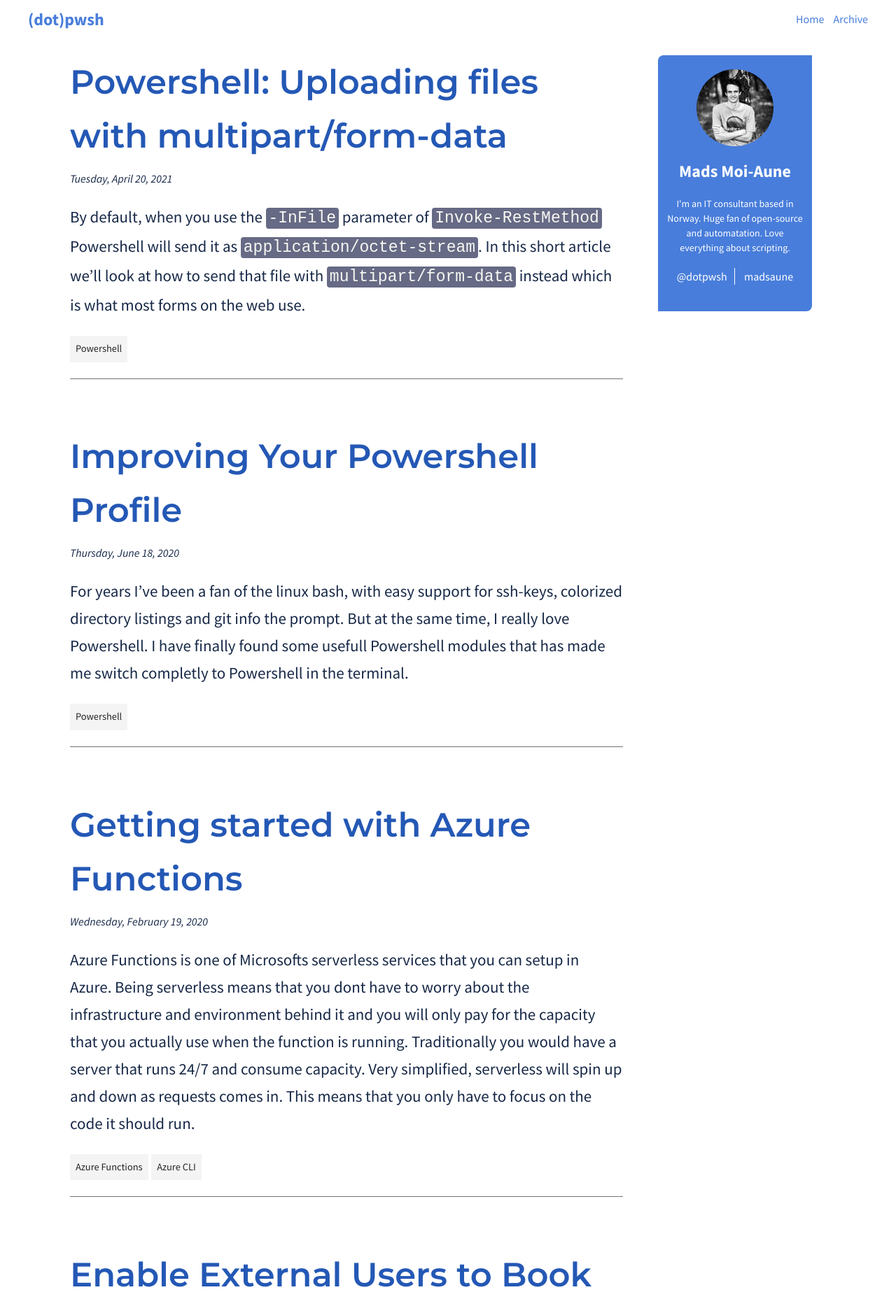
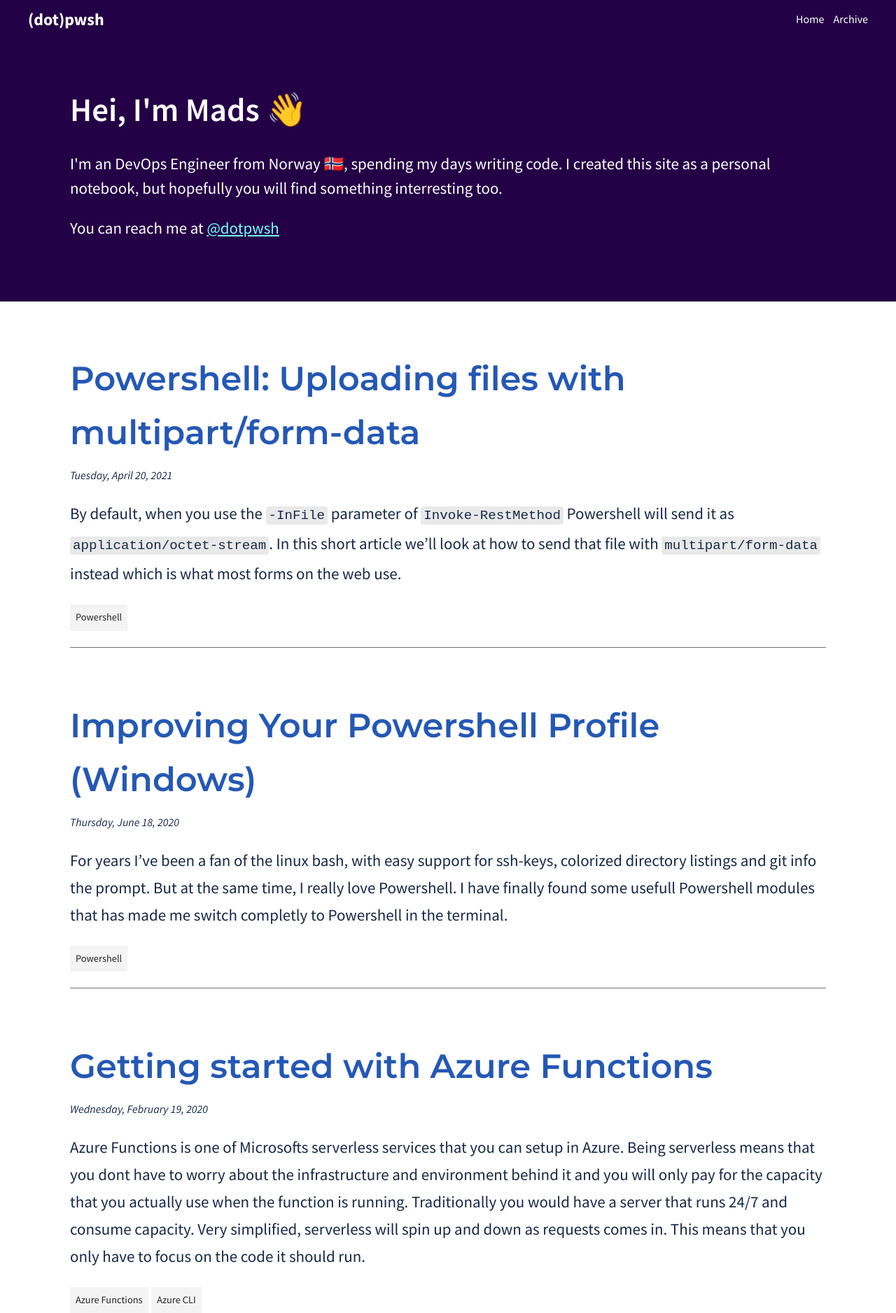
Before and after one commit to madsaune/dotsh.no, a Jekyll site: the page built from index.html, in a window 1280 px wide. Shown: the top 1877 px of the page at 70% size. Built offline with Jekyll 4.4.1, drawn with Linux system fonts in a browser that asks for light colours; the list of posts is cut into pages by our own code.

Commit message:
Improved design

```diff
--- a/_includes/sidebar.html
+++ /dev/null
@@ -1,24 +0,0 @@
-<div class="widget">
-    <div class="widget--body">
-        <div class="contact_card">
-            <img class="contact_card--img" src="{{ site.baseurl }}assets/img/avatar.jpeg">
-            <h3 class="contact_card--name">{{ site.author.name }}</h3>
-            <p class="contact_card--bio">{{ site.author.description }}</p>
-            <ul class="contact_card--social-links">
-                <li><a href="https://twitter.com/{{ site.social_media.twitter }}">@{{ site.social_media.twitter }}</a></li>
-                <li><a href="https://github.com/{{ site.social_media.github }}">{{ site.social_media.github }}</a></li>
-            </ul>
-        </div>
-    </div>
-</div> <!-- end widget -->
-
-<!-- <div class="widget">
-    <h2 class="widget--title">Tags</h2>
-    <div class="widget--body">
-        <ul class="tag_list">
-            {% for tag in site.tags %}
-            <li class="tag_list--item">{{ tag[0] }} ({{ tag[1] | size }})</li>
-            {% endfor %}
-        </ul>
-    </div>
-</div> end widget -->
--- a/_layouts/default.html
+++ b/_layouts/default.html
@@ -23,10 +23,22 @@
 
 <body>
   <header>
-        <h1>{{ site.title }}</h1>
+    <h1><a href="/">{{ site.title }}</a></h1>
 
     {% include navbar.html %}
   </header>
+
+  <aside class="introduction">
+    <!-- <img class="introduction__image" src="/images/avatar.jpg" alt="Mads Moi-Aune"> -->
+    <div class="introduction__content">
+      <h2 class="introduction__title">Hei, I'm Mads 👋</h2>
+      <div class="introduction__body">
+        <p>I'm an DevOps Engineer from Norway 🇳🇴, spending my days writing code. I created this site as a personal
+          notebook, but hopefully you will find something interresting too.</p>
+        <p>You can reach me at <a href="https://twitter.com/dotpwsh">@dotpwsh</a></p>
+      </div>
+    </div>
+  </aside>
 
   <div class="container">
 
@@ -36,11 +48,6 @@
 
     </section>
 
-        <section class="sidebar">
-
-            {% include sidebar.html %}
-
-        </section>
   </div>
 
   <footer>
--- a/_posts/2020-06-18-improving-powershell-profile.md
+++ b/_posts/2020-06-18-improving-powershell-profile.md
@@ -1,6 +1,6 @@
 ---
 layout: post
-title: "Improving Your Powershell Profile"
+title: "Improving Your Powershell Profile (Windows)"
 tags: ['Powershell']
 published: true
 ---
--- a/_sass/_syntax.scss
+++ /dev/null
@@ -1,91 +0,0 @@
-/* Dracula Theme v1.2.5
- *
- * https://github.com/zenorocha/dracula-theme
- *
- * Copyright 2016, All rights reserved
- *
- * Code licensed under the MIT license
- * http://zenorocha.mit-license.org
- *
- * @author Rob G <wowmotty@gmail.com>
- * @author Chris Bracco <chris@cbracco.me>
- * @author Zeno Rocha <hi@zenorocha.com>
- */
-
- .highlight .hll { background-color: #f1fa8c }
- .highlight  { background: #282a36; color: #f8f8f2 }
- .highlight .c { color: #6272a4 } /* Comment */
- .highlight .err { color: #f8f8f2 } /* Error */
- .highlight .g { color: #f8f8f2 } /* Generic */
- .highlight .k { color: #ff79c6 } /* Keyword */
- .highlight .l { color: #f8f8f2 } /* Literal */
- .highlight .n { color: #f8f8f2 } /* Name */
- .highlight .o { color: #ff79c6 } /* Operator */
- .highlight .x { color: #f8f8f2 } /* Other */
- .highlight .p { color: #f8f8f2 } /* Punctuation */
- .highlight .ch { color: #6272a4 } /* Comment.Hashbang */
- .highlight .cm { color: #6272a4 } /* Comment.Multiline */
- .highlight .cp { color: #ff79c6 } /* Comment.Preproc */
- .highlight .cpf { color: #6272a4 } /* Comment.PreprocFile */
- .highlight .c1 { color: #6272a4 } /* Comment.Single */
- .highlight .cs { color: #6272a4 } /* Comment.Special */
- .highlight .gd { color: #8b080b } /* Generic.Deleted */
- .highlight .ge { color: #f8f8f2; text-decoration: underline } /* Generic.Emph */
- .highlight .gr { color: #f8f8f2 } /* Generic.Error */
- .highlight .gh { color: #f8f8f2; font-weight: bold } /* Generic.Heading */
- .highlight .gi { color: #f8f8f2; font-weight: bold } /* Generic.Inserted */
- .highlight .go { color: #44475a } /* Generic.Output */
- .highlight .gp { color: #f8f8f2 } /* Generic.Prompt */
- .highlight .gs { color: #f8f8f2 } /* Generic.Strong */
- .highlight .gu { color: #f8f8f2; font-weight: bold } /* Generic.Subheading */
- .highlight .gt { color: #f8f8f2 } /* Generic.Traceback */
- .highlight .kc { color: #ff79c6 } /* Keyword.Constant */
- .highlight .kd { color: #8be9fd; font-style: italic } /* Keyword.Declaration */
- .highlight .kn { color: #ff79c6 } /* Keyword.Namespace */
- .highlight .kp { color: #ff79c6 } /* Keyword.Pseudo */
- .highlight .kr { color: #ff79c6 } /* Keyword.Reserved */
- .highlight .kt { color: #8be9fd } /* Keyword.Type */
- .highlight .ld { color: #f8f8f2 } /* Literal.Date */
- .highlight .m { color: #bd93f9 } /* Literal.Number */
- .highlight .s { color: #f1fa8c } /* Literal.String */
- .highlight .na { color: #50fa7b } /* Name.Attribute */
- .highlight .nb { color: #8be9fd; font-style: italic } /* Name.Builtin */
- .highlight .nc { color: #50fa7b } /* Name.Class */
- .highlight .no { color: #f8f8f2 } /* Name.Constant */
- .highlight .nd { color: #f8f8f2 } /* Name.Decorator */
- .highlight .ni { color: #f8f8f2 } /* Name.Entity */
- .highlight .ne { color: #f8f8f2 } /* Name.Exception */
- .highlight .nf { color: #50fa7b } /* Name.Function */
- .highlight .nl { color: #8be9fd; font-style: italic } /* Name.Label */
- .highlight .nn { color: #f8f8f2 } /* Name.Namespace */
- .highlight .nx { color: #f8f8f2 } /* Name.Other */
- .highlight .py { color: #f8f8f2 } /* Name.Property */
- .highlight .nt { color: #ff79c6 } /* Name.Tag */
- .highlight .nv { color: #8be9fd; font-style: italic } /* Name.Variable */
- .highlight .ow { color: #ff79c6 } /* Operator.Word */
- .highlight .w { color: #f8f8f2 } /* Text.Whitespace */
- .highlight .mb { color: #bd93f9 } /* Literal.Number.Bin */
- .highlight .mf { color: #bd93f9 } /* Literal.Number.Float */
- .highlight .mh { color: #bd93f9 } /* Literal.Number.Hex */
- .highlight .mi { color: #bd93f9 } /* Literal.Number.Integer */
- .highlight .mo { color: #bd93f9 } /* Literal.Number.Oct */
- .highlight .sa { color: #f1fa8c } /* Literal.String.Affix */
- .highlight .sb { color: #f1fa8c } /* Literal.String.Backtick */
- .highlight .sc { color: #f1fa8c } /* Literal.String.Char */
- .highlight .dl { color: #f1fa8c } /* Literal.String.Delimiter */
- .highlight .sd { color: #f1fa8c } /* Literal.String.Doc */
- .highlight .s2 { color: #f1fa8c } /* Literal.String.Double */
- .highlight .se { color: #f1fa8c } /* Literal.String.Escape */
- .highlight .sh { color: #f1fa8c } /* Literal.String.Heredoc */
- .highlight .si { color: #f1fa8c } /* Literal.String.Interpol */
- .highlight .sx { color: #f1fa8c } /* Literal.String.Other */
- .highlight .sr { color: #f1fa8c } /* Literal.String.Regex */
- .highlight .s1 { color: #f1fa8c } /* Literal.String.Single */
- .highlight .ss { color: #f1fa8c } /* Literal.String.Symbol */
- .highlight .bp { color: #f8f8f2; font-style: italic } /* Name.Builtin.Pseudo */
- .highlight .fm { color: #50fa7b } /* Name.Function.Magic */
- .highlight .vc { color: #8be9fd; font-style: italic } /* Name.Variable.Class */
- .highlight .vg { color: #8be9fd; font-style: italic } /* Name.Variable.Global */
- .highlight .vi { color: #8be9fd; font-style: italic } /* Name.Variable.Instance */
- .highlight .vm { color: #8be9fd; font-style: italic } /* Name.Variable.Magic */
- .highlight .il { color: #bd93f9 } /* Literal.Number.Integer.Long */
--- /dev/null
+++ b/_sass/_tomorrow.scss
@@ -0,0 +1,69 @@
+/**
+Source: https://github.com/mozmorris/tomorrow-pygments
+*/
+
+.highlight .hll { background-color: #d6d6d6 }
+.highlight  { background: #ffffff; color: #4d4d4c }
+.highlight .c { color: #8e908c } /* Comment */
+.highlight .err { color: #c82829 } /* Error */
+.highlight .k { color: #8959a8 } /* Keyword */
+.highlight .l { color: #f5871f } /* Literal */
+.highlight .n { color: #4d4d4c } /* Name */
+.highlight .o { color: #3e999f } /* Operator */
+.highlight .p { color: #4d4d4c } /* Punctuation */
+.highlight .cm { color: #8e908c } /* Comment.Multiline */
+.highlight .cp { color: #8e908c } /* Comment.Preproc */
+.highlight .c1 { color: #8e908c } /* Comment.Single */
+.highlight .cs { color: #8e908c } /* Comment.Special */
+.highlight .gd { color: #c82829 } /* Generic.Deleted */
+.highlight .ge { font-style: italic } /* Generic.Emph */
+.highlight .gh { color: #4d4d4c; font-weight: bold } /* Generic.Heading */
+.highlight .gi { color: #718c00 } /* Generic.Inserted */
+.highlight .gp { color: #8e908c; font-weight: bold } /* Generic.Prompt */
+.highlight .gs { font-weight: bold } /* Generic.Strong */
+.highlight .gu { color: #3e999f; font-weight: bold } /* Generic.Subheading */
+.highlight .kc { color: #8959a8 } /* Keyword.Constant */
+.highlight .kd { color: #8959a8 } /* Keyword.Declaration */
+.highlight .kn { color: #3e999f } /* Keyword.Namespace */
+.highlight .kp { color: #8959a8 } /* Keyword.Pseudo */
+.highlight .kr { color: #8959a8 } /* Keyword.Reserved */
+.highlight .kt { color: #eab700 } /* Keyword.Type */
+.highlight .ld { color: #718c00 } /* Literal.Date */
+.highlight .m { color: #f5871f } /* Literal.Number */
+.highlight .s { color: #718c00 } /* Literal.String */
+.highlight .na { color: #4271ae } /* Name.Attribute */
+.highlight .nb { color: #4d4d4c } /* Name.Builtin */
+.highlight .nc { color: #eab700 } /* Name.Class */
+.highlight .no { color: #c82829 } /* Name.Constant */
+.highlight .nd { color: #3e999f } /* Name.Decorator */
+.highlight .ni { color: #4d4d4c } /* Name.Entity */
+.highlight .ne { color: #c82829 } /* Name.Exception */
+.highlight .nf { color: #4271ae } /* Name.Function */
+.highlight .nl { color: #4d4d4c } /* Name.Label */
+.highlight .nn { color: #eab700 } /* Name.Namespace */
+.highlight .nx { color: #4271ae } /* Name.Other */
+.highlight .py { color: #4d4d4c } /* Name.Property */
+.highlight .nt { color: #3e999f } /* Name.Tag */
+.highlight .nv { color: #c82829 } /* Name.Variable */
+.highlight .ow { color: #3e999f } /* Operator.Word */
+.highlight .w { color: #4d4d4c } /* Text.Whitespace */
+.highlight .mf { color: #f5871f } /* Literal.Number.Float */
+.highlight .mh { color: #f5871f } /* Literal.Number.Hex */
+.highlight .mi { color: #f5871f } /* Literal.Number.Integer */
+.highlight .mo { color: #f5871f } /* Literal.Number.Oct */
+.highlight .sb { color: #718c00 } /* Literal.String.Backtick */
+.highlight .sc { color: #4d4d4c } /* Literal.String.Char */
+.highlight .sd { color: #8e908c } /* Literal.String.Doc */
+.highlight .s2 { color: #718c00 } /* Literal.String.Double */
+.highlight .se { color: #f5871f } /* Literal.String.Escape */
+.highlight .sh { color: #718c00 } /* Literal.String.Heredoc */
+.highlight .si { color: #f5871f } /* Literal.String.Interpol */
+.highlight .sx { color: #718c00 } /* Literal.String.Other */
+.highlight .sr { color: #718c00 } /* Literal.String.Regex */
+.highlight .s1 { color: #718c00 } /* Literal.String.Single */
+.highlight .ss { color: #718c00 } /* Literal.String.Symbol */
+.highlight .bp { color: #4d4d4c } /* Name.Builtin.Pseudo */
+.highlight .vc { color: #c82829 } /* Name.Variable.Class */
+.highlight .vg { color: #c82829 } /* Name.Variable.Global */
+.highlight .vi { color: #c82829 } /* Name.Variable.Instance */
+.highlight .il { color: #f5871f } /* Literal.Number.Integer.Long */
--- a/_sass/main.scss
+++ b/_sass/main.scss
@@ -1,5 +1,5 @@
 @import '_normalize';
-@import '_syntax';
+@import '_tomorrow';
 
 * {
   box-sizing: border-box;
@@ -13,6 +13,10 @@ body {
   min-height: 100vh;
   position: relative;
   line-height: 1.5;
+}
+
+a {
+  color: #77ffff;
 }
 
 h2 {
@@ -29,6 +33,11 @@ h3 {
 h4 {
   font-size: 1.813rem;
   line-height: 3rem;
+}
+
+hr {
+  margin: 4rem auto 5.5rem auto;
+  padding: 0 1rem;
 }
 
 table {
@@ -69,11 +78,9 @@ ol {
 }
 
 header {
-  // background: #262626;
-  background: #ffffff;
+  background: #240046;
   padding: 10px 40px;
   overflow: hidden;
-  margin-bottom: 1.429rem;
 }
 
 header::after {
@@ -82,11 +89,19 @@ header::after {
 }
 
 header h1 {
-  // color: #ffffff;
-  color: #487ddb;
+  color: #ffffff;
   margin: 0;
   font-size: 24px;
   float: left;
+}
+
+header h1 a {
+  color: #ffffff;
+  text-decoration: none;
+}
+
+header h1 a:hover {
+  color: #ff30cc;
 }
 
 header nav {
@@ -110,14 +125,14 @@ header nav ul li:last-child {
 }
 
 header nav ul li a {
-  // color: #ffffff;
-  color: #487ddb;
+  color: #ffffff;
+  // color: #487ddb;
   text-decoration: none;
 }
 
 header nav ul li a:hover {
   // border-bottom: 2px solid #ffffff;
-  border-bottom: 2px solid #487ddb;
+  border-bottom: 2px solid #ff30cc;
 }
 
 .page-title {
@@ -137,66 +152,21 @@ header nav ul li a:hover {
   width: 100%;
 }
 
-.sidebar {
-  width: 100%;
+.introduction {
+  background: #240046;
+  font-size: 1.438rem;
+  color: #FFFFFF;
+  padding: 4rem 0;
+  margin-bottom: 4.55rem;
 }
 
-.widget {
-  padding: 0;
+.introduction__title {
+  margin-top: 0;
+  margin-bottom: 1.1rem;
 }
 
-.contact_card {
-  // background: #668623;
-  background: #487ddb;
-  padding: 1.25rem 0 3.75rem 0;
-  color: #ffffff;
-}
-
-.contact_card--img {
-  width: 6.875rem;
-  display: block;
-  border-radius: 50%;
+.introduction__content {
   margin: 0 auto;
-}
-
-.contact_card--name {
-  text-align: center;
-  font-size: 1.5rem;
-  line-height: 1.5rem;
-}
-
-.contact_card--bio {
-  width: 25rem;
-  text-align: center;
-  font-size: 1.438rem;
-  margin: 0 auto;
-}
-
-.contact_card--social-links {
-  list-style: none;
-  margin: 1.125rem 0;
-  padding: 0;
-  text-align: center;
-}
-
-.contact_card--social-links li {
-  display: inline-block;
-  border-right: 1px solid #ffffff;
-  padding: 0 0.625rem;
-  margin: 0;
-}
-
-.contact_card--social-links li:last-child {
-  border-right: none;
-}
-
-.contact_card--social-links li a {
-  color: #ffffff;
-  text-decoration: none;
-}
-
-.contact_card--social-links li a:hover {
-  text-decoration: underline;
 }
 
 .tag_list {
@@ -288,14 +258,15 @@ header nav ul li a:hover {
   overflow-x: scroll;
   padding: 1.25rem;
   font-size: 16px;
-  line-height: 1;
+  line-height: 1.3;
+  border: 1px solid #000000;
 }
 
 code.highlighter-rouge {
-  background: #666a85;
-  color: #f8f8f2;
+  background: #e9e9e9;
   padding: 0.125rem 0.25rem;
   border-radius: 0.25rem;
+  font-size: 1.2rem;
 }
 
 footer {
@@ -314,7 +285,8 @@ footer {
     padding-bottom: 5rem;
   }
 
-  .container {
+  .container,
+  .introduction__content {
     width: 1080px;
   }
 
@@ -329,31 +301,11 @@ footer {
     margin-right: 0;
   }
 
-  .main_content {
-    width: 51.25rem;
-    padding-right: 1.875rem;
-    float: left;
-  }
-
-  .sidebar {
-    width: 16.25rem;
-    float: right;
-  }
-
-  .widget {
-    padding: 0 1.25rem;
-  }
-
-  .contact_card {
-    padding-bottom: 1.25rem;
-    border-top-left-radius: 8px;
-    border-bottom-right-radius: 8px;
-  }
-
-  .contact_card--bio {
-    width: 12.5rem;
-    font-size: 0.875rem;
-  }
+  // .main_content {
+  //   width: 51.25rem;
+  //   padding-right: 1.875rem;
+  //   float: left;
+  // }
 
   .article--tag_list {
     margin: 0;
```
Also changed, not shown: images/avatar.jpg (added), index.html (indentation only). Lines whose indentation alone changed are shown as unchanged.
